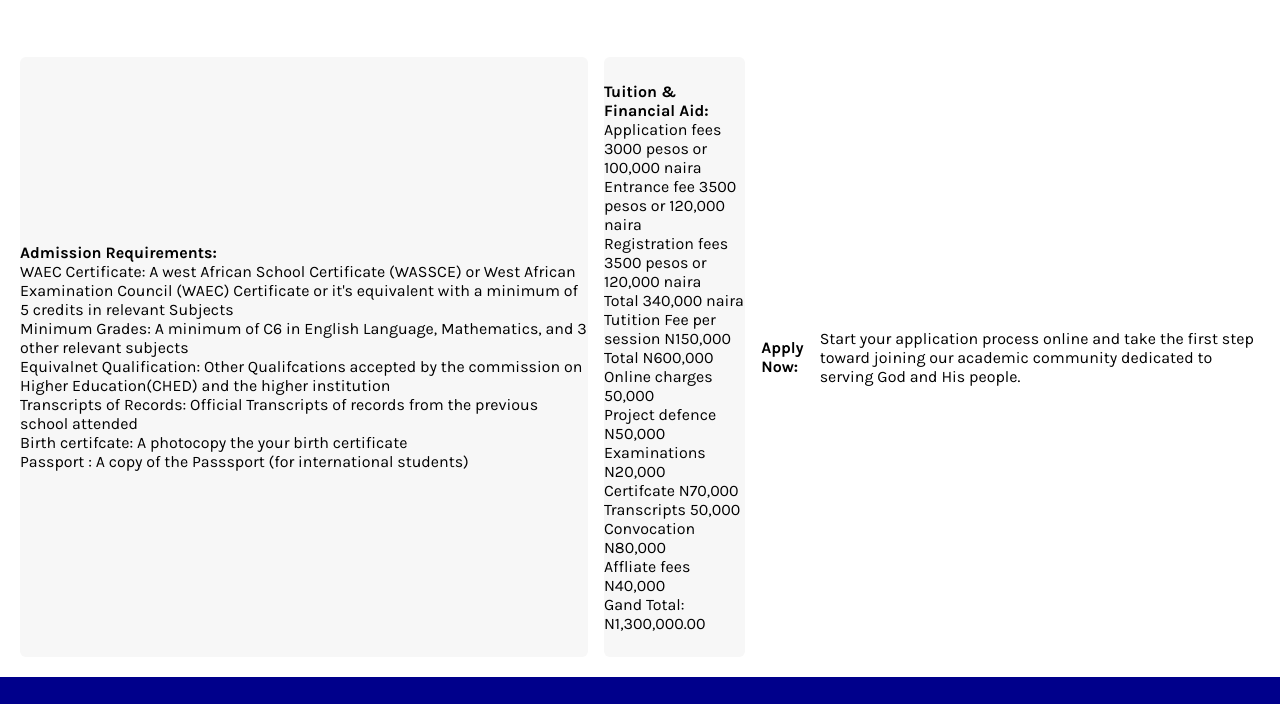
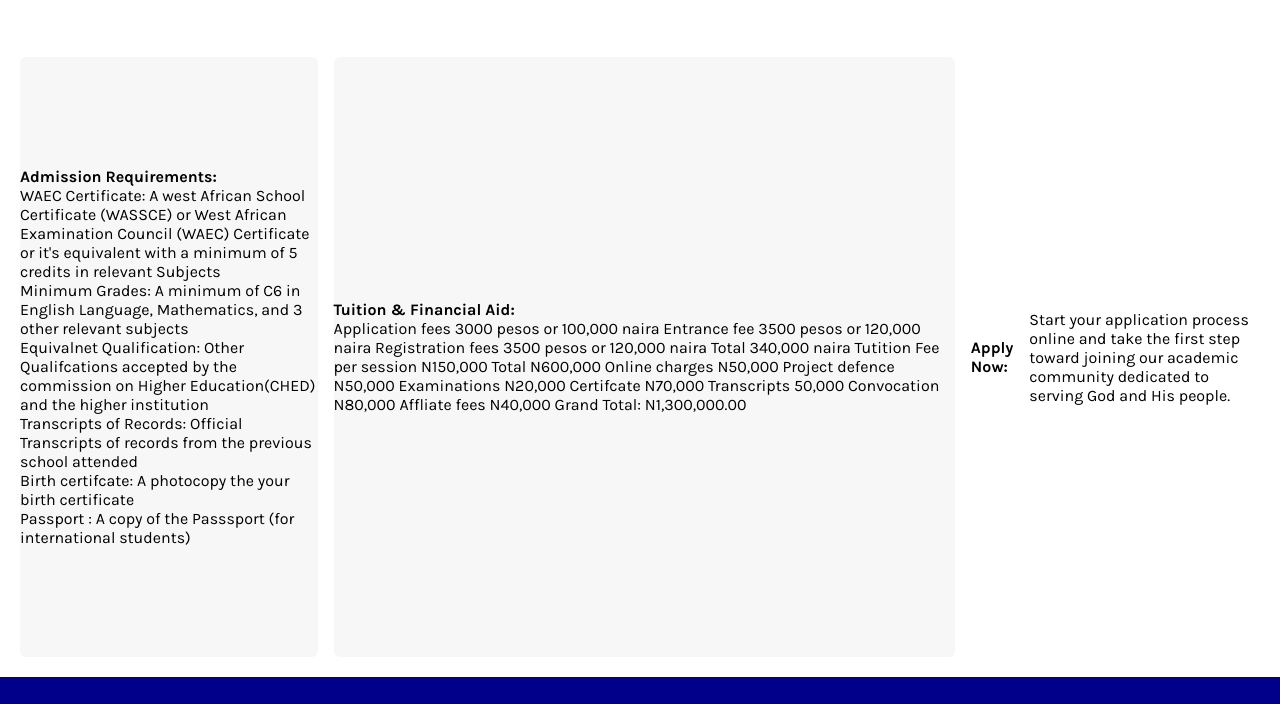
Before and after one commit to Mr-Webenstein/Elysian, a plain HTML site: page index.html in a window 1280 px wide. Shown: the part 1769-2473 px from the top of the page. Drawn offline with Linux system fonts and the light colour scheme.

Commit message:
Update index.html

```diff
--- a/index.html
+++ b/index.html
@@ -137,22 +137,22 @@
           <div class="admission">
             <div>
               <span class="head head2">Tuition & Financial Aid:</span>
-              <p>Application fees 3000 pesos or 100,000 naira<br>
+              <p>Application fees 3000 pesos or 100,000 naira
                 Entrance fee 3500 pesos or 120,000 naira
-                <br>Registration fees 3500 pesos or 120,000 naira
-                <br> Total 340,000 naira
-                <br> Tutition Fee per session N150,000
-                <br>Total N600,000
-                <br>Online charges 50,000<br>
+                Registration fees 3500 pesos or 120,000 naira
+                 Total 340,000 naira
+                 Tutition Fee per session N150,000
+Total N600,000
+                Online charges N50,000
                 Project defence N50,000
-                <br>Examinations N20,000
-                <br>Certifcate N70,000
-                <br>
+                Examinations N20,000
+Certifcate N70,000
+
 Transcripts 50,000
-                <br> Convocation  N80,000
-                <br>Affliate fees N40,000
-                <br>
-                Gand Total: N1,300,000.00
+                Convocation  N80,000
+Affliate fees N40,000
+
+                Grand Total: N1,300,000.00
               </p>
             </div>
           </div>
```
